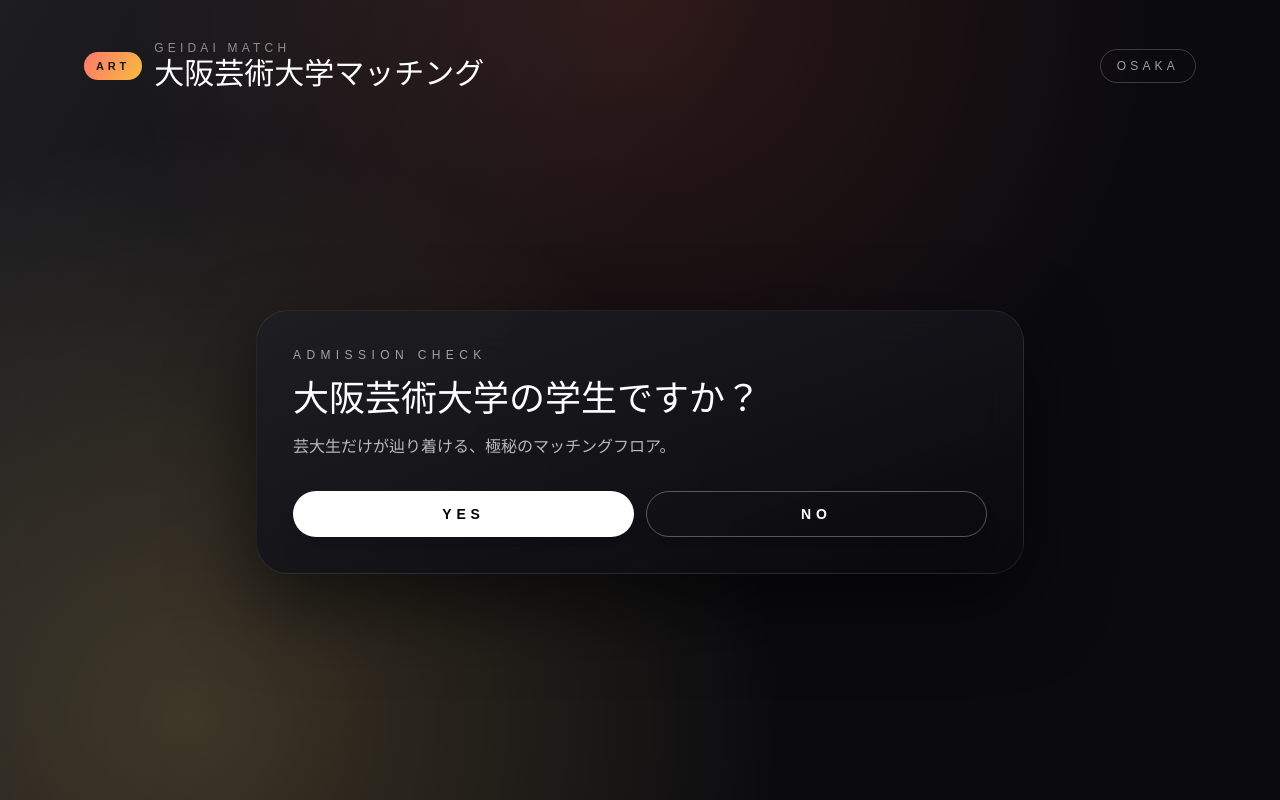
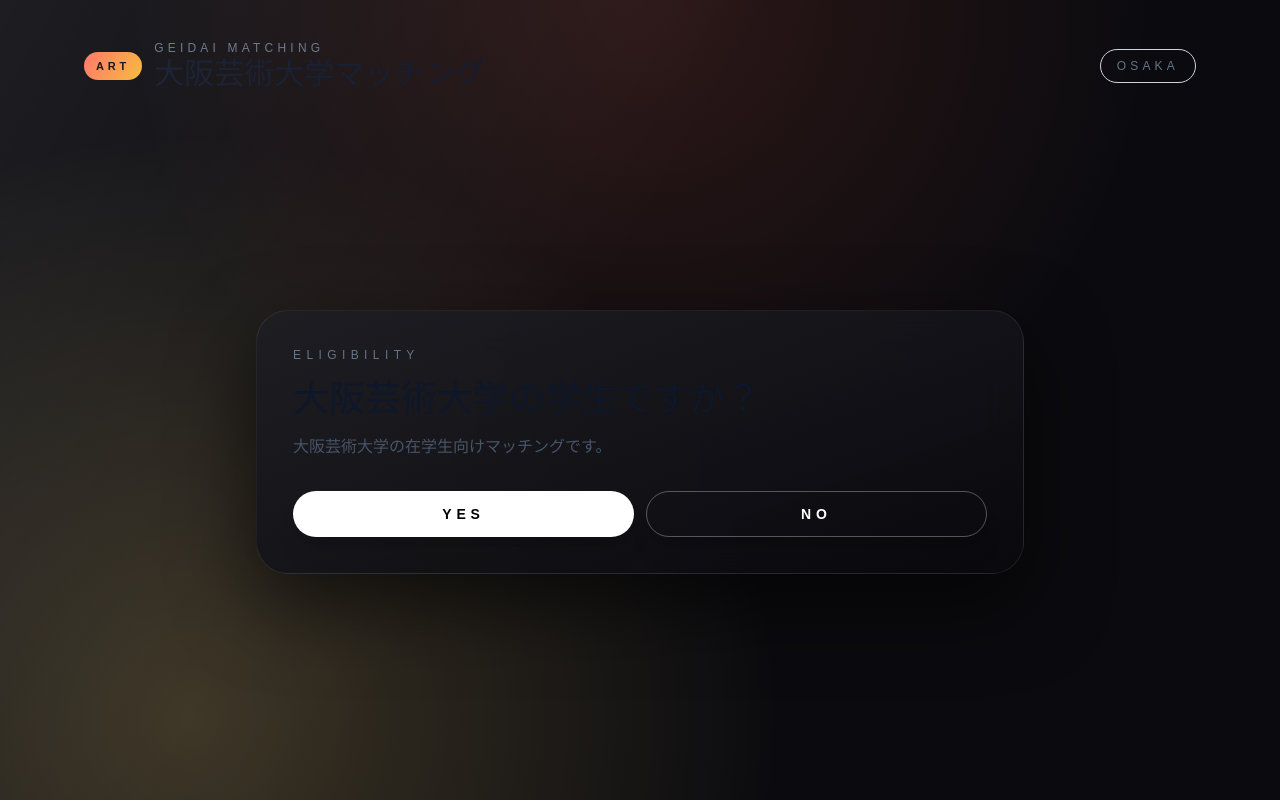
Before and after one commit to 6u0/geidai-match, a React (Vite) app: page / in a window 1280 px wide. Built offline with nearby package versions, Linux system fonts and the light colour scheme.

Commit message:
Refine copy

```diff
--- a/src/App.jsx
+++ b/src/App.jsx
@@ -36,20 +36,20 @@ function App() {
   }, [step])
 
   return (
-    <div className="min-h-screen bg-tinder text-white">
+    <div className="min-h-screen bg-tinder text-slate-900">
       <div className="tinder-sheen" aria-hidden="true" />
       <main className="mx-auto flex min-h-screen max-w-6xl flex-col px-5 py-10 font-sans">
         <header className="mb-8 flex items-center justify-between">
           <div className="flex items-center gap-3">
             <div className="tinder-badge">ART</div>
             <div>
-              <p className="text-xs uppercase tracking-[0.35em] text-white/50">
-                Geidai Match
+              <p className="text-xs uppercase tracking-[0.35em] text-slate-500">
+                Geidai Matching
               </p>
-              <h1 className="font-serif text-2xl sm:text-3xl">{title}</h1>
+              <h1 className="font-sans text-2xl sm:text-3xl">{title}</h1>
             </div>
           </div>
-          <div className="hidden rounded-full border border-white/20 px-4 py-2 text-xs tracking-[0.35em] text-white/60 sm:block">
+          <div className="hidden rounded-full border border-slate-300 px-4 py-2 text-xs tracking-[0.35em] text-slate-500 sm:block">
             OSAKA
           </div>
         </header>
@@ -67,14 +67,14 @@ function App() {
                   className="space-y-8"
                 >
                   <div className="space-y-4">
-                    <p className="text-xs uppercase tracking-[0.45em] text-white/60">
-                      Admission Check
+                    <p className="text-xs uppercase tracking-[0.45em] text-slate-500">
+                      Eligibility
                     </p>
-                    <h2 className="font-serif text-3xl sm:text-4xl">
+                    <h2 className="font-sans text-3xl sm:text-4xl">
                       大阪芸術大学の学生ですか？
                     </h2>
-                    <p className="text-white/70">
-                      芸大生だけが辿り着ける、極秘のマッチングフロア。
+                    <p className="text-slate-600">
+                      大阪芸術大学の在学生向けマッチングです。
                     </p>
                   </div>
                   <div className="grid gap-3 sm:grid-cols-2">
@@ -105,8 +105,8 @@ function App() {
                   exit="exit"
                   className="space-y-6"
                 >
-                  <h2 className="font-serif text-3xl">大阪芸術大学の学生以外は利用できません</h2>
-                  <p className="text-white/70">またの機会をお待ちしています。</p>
+                  <h2 className="font-sans text-3xl">大阪芸術大学の学生以外は利用できません</h2>
+                  <p className="text-slate-600">対象外のため利用できません。</p>
                   <button
                     type="button"
                     className="tinder-cta ghost"
@@ -126,8 +126,8 @@ function App() {
                   exit="exit"
                   className="space-y-8"
                 >
-                  <p className="text-xs uppercase tracking-[0.45em] text-white/60">
-                    Select Gender
+                  <p className="text-xs uppercase tracking-[0.45em] text-slate-500">
+                    Gender
                   </p>
                   <div className="grid gap-3 sm:grid-cols-3">
                     {['女性', '男性', '回答しない'].map((option) => (
@@ -145,7 +145,7 @@ function App() {
                     ))}
                   </div>
                   {gender && (
-                    <p className="text-xs tracking-[0.3em] text-white/60">
+                    <p className="text-xs tracking-[0.3em] text-slate-500">
                       選択中: {gender}
                     </p>
                   )}
@@ -162,10 +162,10 @@ function App() {
                   className="grid gap-8"
                 >
                   <div className="space-y-3">
-                    <p className="text-xs uppercase tracking-[0.45em] text-white/60">
-                      Searching
+                    <p className="text-xs uppercase tracking-[0.45em] text-slate-500">
+                      Matching
                     </p>
-                    <h2 className="font-serif text-3xl sm:text-4xl">
+                    <h2 className="font-sans text-3xl sm:text-4xl">
                       マッチング相手を探しています...
                     </h2>
                   </div>
@@ -177,8 +177,8 @@ function App() {
                       transition={{ duration: 2.6, ease: 'easeInOut' }}
                     />
                   </div>
-                  <p className="text-white/60">
-                    芸術性、品格、思想の共鳴度を評価しています。
+                  <p className="text-slate-600">
+                    マッチ度を計測しています。
                   </p>
                 </motion.div>
               )}
@@ -199,14 +199,14 @@ function App() {
                         srcSet={`${tkmt512} 512w, ${tkmt1024} 1024w`}
                         sizes="(max-width: 640px) 88px, 120px"
                         alt="塚本邦彦のアイコン"
-                        className="h-24 w-24 rounded-3xl border border-white/30 object-cover shadow-2xl sm:h-28 sm:w-28"
+                        className="h-24 w-24 rounded-3xl border border-slate-200 object-cover shadow-2xl sm:h-28 sm:w-28"
                       />
                       <div>
-                        <p className="text-xs uppercase tracking-[0.45em] text-white/60">
-                          Matched
+                        <p className="text-xs uppercase tracking-[0.45em] text-slate-500">
+                          Match
                         </p>
-                        <h2 className="font-serif text-3xl sm:text-4xl">塚本邦彦</h2>
-                        <p className="text-white/70">
+                        <h2 className="font-sans text-3xl sm:text-4xl">塚本邦彦</h2>
+                        <p className="text-slate-600">
                           学長らしい格言: 「芸術は、沈黙の中にこそ真価が宿る。」
                         </p>
                       </div>
@@ -218,14 +218,14 @@ function App() {
                   </div>
                   <div className="grid gap-4 sm:grid-cols-2">
                     <div className="tinder-chip">
-                      <p className="text-xs uppercase tracking-[0.35em] text-white/60">
+                      <p className="text-xs uppercase tracking-[0.35em] text-slate-500">
                         Profile
                       </p>
                       <p className="mt-2 text-lg">好きなもの: バッタ</p>
-                      <p className="text-white/60">芸術の品格は、日常の細部に宿ります。</p>
+                      <p className="text-slate-600">芸術の品格は、日常の細部に宿ります。</p>
                     </div>
                     <div className="tinder-chip">
-                      <p className="text-xs uppercase tracking-[0.35em] text-white/60">
+                      <p className="text-xs uppercase tracking-[0.35em] text-slate-500">
                         Message
                       </p>
                       <p className="mt-2 text-lg">塚本邦彦: 「バッタに興味はありますか？」</p>
```
